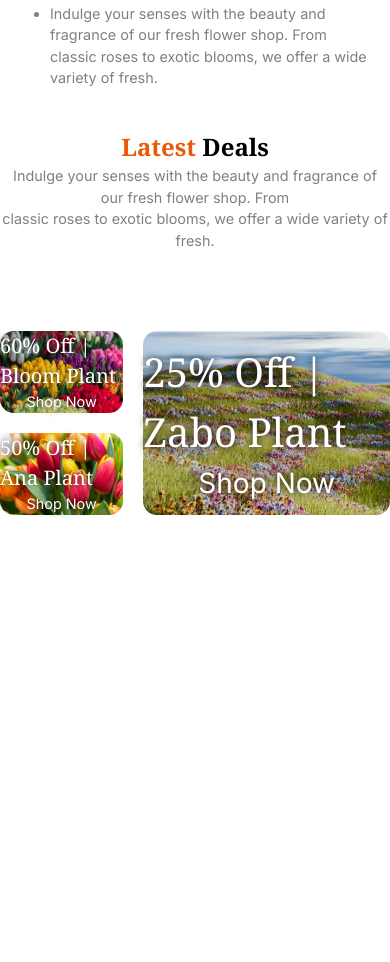
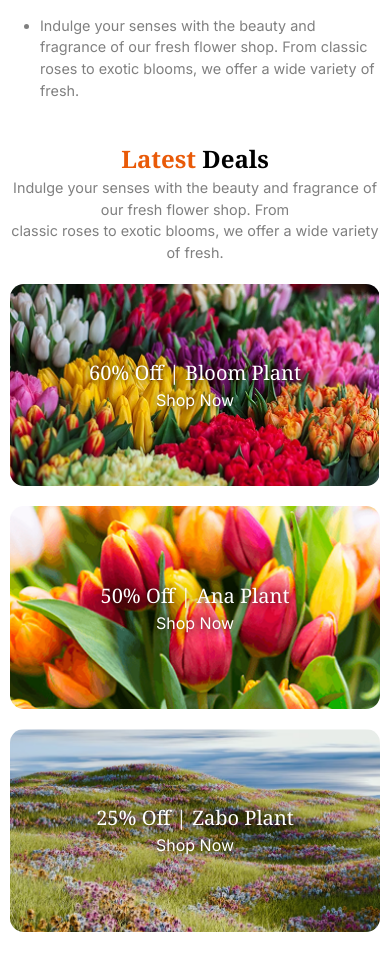
Before and after one commit to BiswanathBD/Faugei-Flowers-Shop, a plain HTML site: page index.html in a window 390 px wide. Shown: the part 3032-3994 px from the top of the page. Before the commit the page ends 3627 px from the top, so only its background shows below. Drawn offline with nearby package versions, Linux system fonts and the light colour scheme.

Commit message:
deals section mobile responsive complete

```diff
--- a/styles/style.css
+++ b/styles/style.css
@@ -159,10 +159,23 @@
     }
     .lover{
         flex-direction: column;
-        margin: 20px;
+        margin: 10px;
         gap: 20px;
     }
     .lover h2{
         margin-bottom: 10px;
     }
+    .Deals{
+        padding: 10px;
+    }
+    .deals-card-container{
+        flex-direction: column;
+        margin: 20px auto;
+    }
+    .deals-card-container h5{
+        font-size: 1.25rem;
+    }
+    .deals-card-container a{
+        font-size: 1rem;
+    }
 }
```
